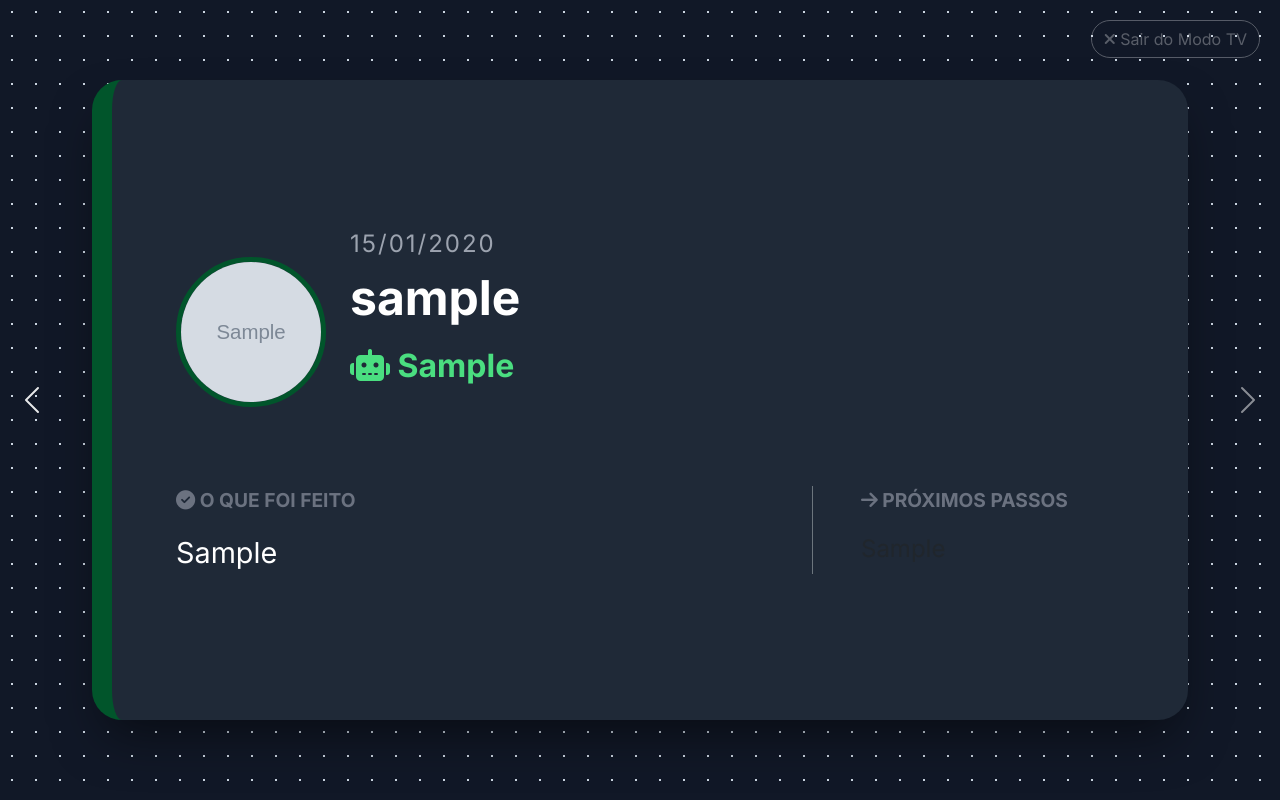
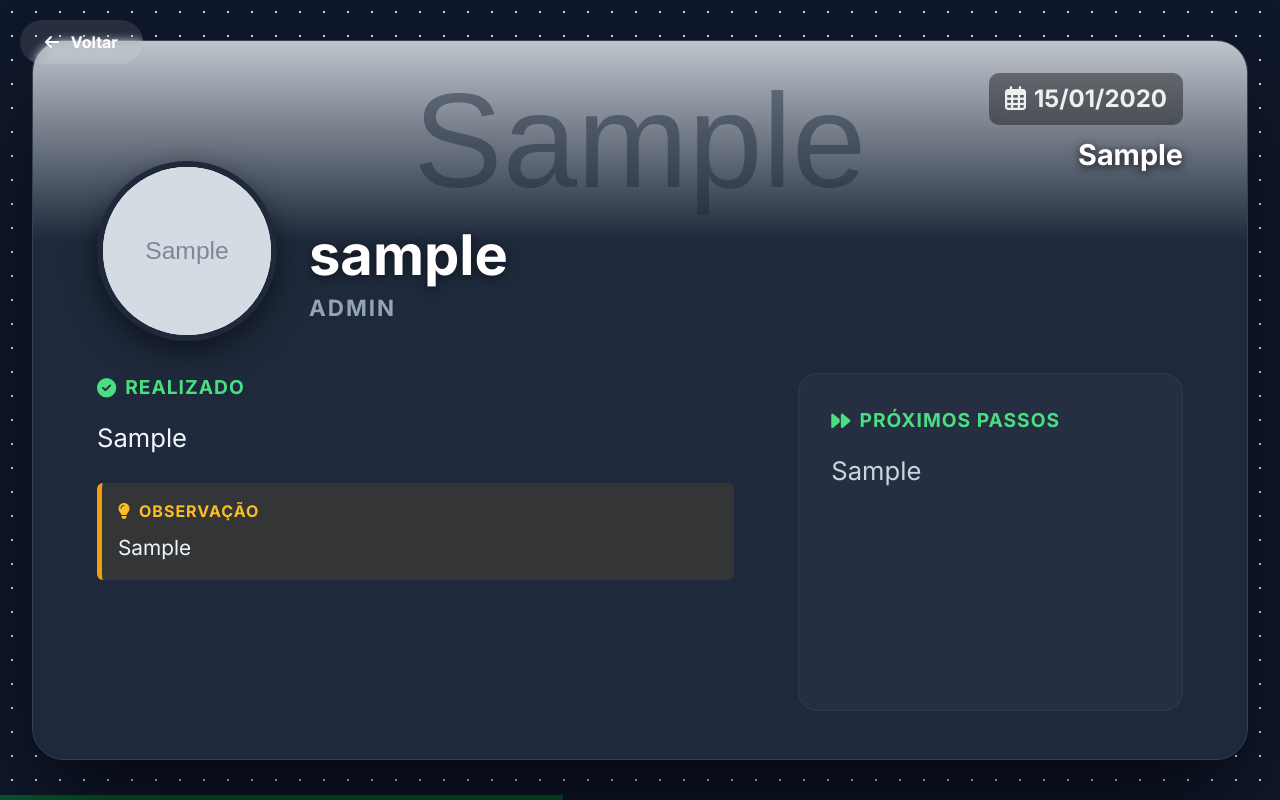
Before and after one commit to LucasZick/lab_logbook, a Flask app: template app/templates/tv_mode.html in a window 1280 px wide. Run offline with Flask 3, Linux system fonts and the light colour scheme; tables that the repository leaves empty hold one stand-in row (values such as "Sample post"); the template is opened without the code that fills it: values that come from a table or form of the project are taken from there, most other values are stand-ins (such as "Sample title", 1, 10 or a date in 2020); grey boxes marked "Sample" are stand-in pictures.

Commit message:
melhorado carrossel do modo TV

```diff
--- a/app/templates/dashboard.html
+++ b/app/templates/dashboard.html
@@ -265,7 +265,7 @@
                 data: {
                     labels: {{ dates_labels | tojson }},
                     datasets: [{
-                        label: 'Registos',
+                        label: 'Registros',
                         data: {{ dates_counts | tojson }},
                         backgroundColor: '#01552b',
                         borderRadius: 4,
--- a/app/templates/tv_mode.html
+++ b/app/templates/tv_mode.html
@@ -2,99 +2,241 @@
 
 {% block content %}
 <style>
-    /* Removemos o container padrão para usar largura total */
-    main.container { max-width: 100% !important; padding: 0 !important; margin: 0 !important; }
-    nav, footer { display: none !important; } /* Esconde menus para imersão */
+    /* --- 1. CONFIGURAÇÃO GERAL DO MODO TV --- */
+    nav, footer { display: none !important; }
+    main.container { max-width: 100% !important; padding: 0 !important; margin: 0 !important; height: 100vh; }
 
-    body { background-color: #111827; color: white; overflow: hidden; }
+    body {
+        background-color: #0f172a; /* Azul muito escuro (quase preto) */
+        color: white;
+        overflow: hidden;
+        font-family: 'Inter', sans-serif;
+    }
 
+    /* --- 2. O CARTÃO GIGANTE (TV CARD) --- */
     .carousel-item {
         height: 100vh;
-        padding: 5rem;
+        padding: 2rem; /* Margem da borda da TV */
+        display: flex;
+        align-items: center;
+        justify-content: center;
     }
 
     .tv-card {
-        background: #1f2937;
-        border-radius: 30px;
-        padding: 4rem;
-        height: 80vh;
+        background: #1e293b; /* Cinza azulado escuro */
+        border-radius: 32px;
+        width: 100%;
+        max-width: 1600px;
+        height: 90vh; /* Ocupa 90% da altura */
         display: flex;
         flex-direction: column;
-        justify-content: center;
-        border-left: 20px solid #01552b; /* Faixa verde da marca */
-        box-shadow: 0 25px 50px -12px rgba(0, 0, 0, 0.5);
+        overflow: hidden; /* Para a capa não sair das bordas arredondadas */
+        box-shadow: 0 50px 100px -20px rgba(0, 0, 0, 0.7);
+        border: 1px solid #334155;
+        position: relative;
+    }
+
+    /* --- 3. A NOVA CAPA (BANNER) --- */
+    .tv-cover {
+        height: 25vh; /* Ocupa 25% da altura do cartão */
+        width: 100%;
+        background-size: cover;
+        background-position: center;
+        position: relative;
+    }
+    /* Overlay escuro na capa para garantir que textos brancos (se houver) se leiam */
+    .tv-cover::after {
+        content: ''; position: absolute; top: 0; left: 0; right: 0; bottom: 0;
+        background: linear-gradient(to bottom, rgba(0,0,0,0.1), rgba(30, 41, 59, 1));
+    }
+
+    /* --- 4. CABEÇALHO (AVATAR + NOME) --- */
+    .tv-header {
+        padding: 0 4rem;
+        margin-top: -80px; /* Puxa para cima da capa */
+        display: flex;
+        align-items: flex-end;
+        position: relative;
+        z-index: 10;
+        margin-bottom: 2rem;
     }
 
     .tv-avatar {
-        width: 150px; height: 150px;
+        width: 180px; height: 180px;
         border-radius: 50%;
-        border: 5px solid #01552b;
+        border: 6px solid #1e293b; /* Borda da mesma cor do fundo do cartão para "cortar" a capa */
         object-fit: cover;
+        box-shadow: 0 10px 30px rgba(0,0,0,0.5);
+        background-color: #fff;
     }
 
-    .tv-date { font-size: 1.5rem; color: #9ca3af; text-transform: uppercase; letter-spacing: 2px; }
-    .tv-author { font-size: 3rem; font-weight: 800; margin-bottom: 0.5rem; }
-    .tv-project { font-size: 2rem; color: #4ade80; font-weight: 600; margin-bottom: 3rem; }
+    .tv-identity {
+        margin-left: 2rem;
+        margin-bottom: 1rem;
+    }
 
-    .tv-content-label { font-size: 1.2rem; text-transform: uppercase; color: #6b7280; font-weight: 700; margin-bottom: 1rem; }
-    .tv-content-text { font-size: 1.8rem; line-height: 1.5; white-space: pre-wrap; }
+    .tv-author {
+        font-size: 3.5rem;
+        font-weight: 800;
+        color: #ffffff;
+        text-shadow: 0 2px 10px rgba(0,0,0,0.5);
+        line-height: 1;
+    }
 
-    /* Botão de Sair discreto */
-    .btn-exit { position: absolute; top: 20px; right: 20px; opacity: 0.3; color: white; z-index: 9999; }
-    .btn-exit:hover { opacity: 1; }
+    .tv-role {
+        font-size: 1.4rem;
+        color: #94a3b8; /* Cinza claro legível */
+        font-weight: 600;
+        text-transform: uppercase;
+        letter-spacing: 2px;
+        margin-top: 0.5rem;
+    }
+
+    /* --- 5. CONTEÚDO E LEGIBILIDADE --- */
+    .tv-body {
+        padding: 0 4rem 3rem 4rem;
+        flex-grow: 1;
+        display: flex;
+        gap: 4rem;
+    }
+
+    /* Colunas */
+    .col-left { flex: 2; } /* 66% largura */
+    .col-right {
+        flex: 1;
+        background: rgba(255, 255, 255, 0.03); /* Fundo sutil */
+        border-radius: 20px;
+        padding: 2rem;
+        border: 1px solid rgba(255,255,255,0.05);
+    }
+
+    /* Títulos das Secções */
+    .tv-label {
+        font-size: 1.2rem;
+        text-transform: uppercase;
+        color: #4ade80; /* Verde Neon para alto contraste */
+        font-weight: 700;
+        margin-bottom: 1rem;
+        letter-spacing: 1px;
+        display: flex; align-items: center;
+    }
+
+    /* Texto do Log (CORRIGIDO PARA LEGIBILIDADE) */
+    .tv-text {
+        font-size: 1.6rem;
+        line-height: 1.6;
+        white-space: pre-wrap;
+        color: #f1f5f9; /* Branco quase puro */
+        font-weight: 400;
+    }
+
+    /* Data e Projeto */
+    .tv-meta {
+        position: absolute;
+        top: 2rem;
+        right: 4rem;
+        text-align: right;
+        z-index: 20;
+    }
+    .tv-date {
+        font-size: 1.5rem;
+        color: rgba(255,255,255,0.9);
+        font-weight: 700;
+        background: rgba(0,0,0,0.4);
+        padding: 0.5rem 1rem;
+        border-radius: 10px;
+        backdrop-filter: blur(5px);
+        margin-bottom: 0.5rem;
+        display: inline-block;
+    }
+    .tv-project {
+        font-size: 1.8rem;
+        color: #fff;
+        font-weight: 800;
+        text-shadow: 0 2px 10px rgba(0,0,0,0.8);
+    }
+
+    /* Botão Sair */
+    .btn-exit {
+        position: fixed; top: 20px; left: 20px;
+        background: rgba(255,255,255,0.1); color: white; border: none;
+        padding: 10px 25px; border-radius: 50rem; transition: 0.3s;
+        z-index: 9999; text-decoration: none; font-weight: 600;
+        backdrop-filter: blur(5px);
+    }
+    .btn-exit:hover { background: rgba(255,255,255,0.25); color: white; }
 </style>
 
-<a href="{{ url_for('main.dashboard') }}" class="btn-exit btn btn-outline-light rounded-pill"><i class="fas fa-times"></i> Sair do Modo TV</a>
+<a href="{{ url_for('main.dashboard') }}" class="btn-exit"><i class="fas fa-arrow-left me-2"></i> Voltar</a>
 
-<div id="dailyCarousel" class="carousel slide carousel-fade" data-bs-ride="carousel" data-bs-interval="10000"> <div class="carousel-inner">
+<div id="tvCarousel" class="carousel slide carousel-fade" data-bs-ride="carousel" data-bs-interval="15000" data-bs-pause="false">
+    <div class="carousel-inner h-100">
 
         {% if logs %}
             {% for log in logs %}
             <div class="carousel-item {% if loop.first %}active{% endif %}">
-                <div class="container">
+                <div class="container-fluid p-0 d-flex align-items-center justify-content-center h-100">
+
                     <div class="tv-card">
-                        <div class="d-flex align-items-center mb-5">
-                            <img src="{{ url_for('static', filename='profile_pics/' + log.author.image_file) }}" class="tv-avatar me-4">
-                            <div>
-                                <div class="tv-date">{{ log.entry_date.strftime('%d/%m/%Y') }}</div>
+
+                        <div class="tv-cover"
+                             style="background-image: url('{{ url_for('static', filename='profile_pics/' + log.author.cover_file) }}');">
+                        </div>
+
+                        <div class="tv-meta">
+                            <div class="tv-date"><i class="far fa-calendar-alt me-2"></i>{{ log.entry_date.strftime('%d/%m/%Y') }}</div>
+                            <div class="tv-project">{{ log.project }}</div>
+                        </div>
+
+                        <div class="tv-header">
+                            <img src="{{ url_for('static', filename='profile_pics/' + log.author.image_file) }}" class="tv-avatar">
+                            <div class="tv-identity">
                                 <div class="tv-author">{{ log.author.username }}</div>
-                                <div class="tv-project"><i class="fas fa-robot"></i> {{ log.project }}</div>
+                                <div class="tv-role">{{ log.author.role }}</div>
                             </div>
                         </div>
 
-                        <div class="row">
-                            <div class="col-8">
-                                <div class="tv-content-label"><i class="fas fa-check-circle"></i> O que foi feito</div>
-                                <div class="tv-content-text">{{ log.tasks_completed | truncate(250) }}</div>
+                        <div class="tv-body">
+                            <div class="col-left">
+                                <div class="tv-label"><i class="fas fa-check-circle me-2"></i> Realizado</div>
+                                <div class="tv-text">{{ log.tasks_completed | truncate(400) }}</div>
+
+                                {% if log.observations %}
+                                    <div class="mt-4 p-3 rounded" style="background: rgba(245, 158, 11, 0.1); border-left: 5px solid #f59e0b;">
+                                        <div class="tv-label" style="color: #fbbf24; font-size: 1rem; margin-bottom: 0.5rem;">
+                                            <i class="fas fa-lightbulb me-2"></i> Observação
+                                        </div>
+                                        <div class="tv-text" style="font-size: 1.3rem;">{{ log.observations }}</div>
+                                    </div>
+                                {% endif %}
                             </div>
-                            <div class="col-4 border-start border-secondary ps-5">
-                                <div class="tv-content-label"><i class="fas fa-arrow-right"></i> Próximos Passos</div>
-                                <div class="tv-content-text text-muted" style="font-size: 1.5rem;">{{ log.next_steps | truncate(100) }}</div>
+
+                            <div class="col-right">
+                                <div class="tv-label"><i class="fas fa-forward me-2"></i> Próximos Passos</div>
+                                <div class="tv-text" style="color: #cbd5e1;">{{ log.next_steps | truncate(150) }}</div>
                             </div>
                         </div>
+
                     </div>
                 </div>
             </div>
             {% endfor %}
         {% else %}
             <div class="carousel-item active">
-                <div class="container d-flex align-items-center justify-content-center" style="height: 100vh;">
-                    <div class="text-center">
-                        <i class="fas fa-bed fa-5x text-secondary mb-4"></i>
-                        <h1 class="display-1 fw-bold">Silêncio no Lab...</h1>
-                        <h3 class="text-muted">Nenhum registo nas últimas 24h.</h3>
-                    </div>
+                <div class="d-flex flex-column align-items-center justify-content-center h-100 text-center">
+                    <i class="fas fa-moon fa-6x text-secondary mb-4"></i>
+                    <h1 class="display-1 fw-bold text-white">Modo de Espera</h1>
+                    <h3 class="text-muted">Sem registos recentes para exibir.</h3>
                 </div>
             </div>
         {% endif %}
 
     </div>
 
-    <button class="carousel-control-prev" type="button" data-bs-target="#dailyCarousel" data-bs-slide="prev" style="width: 5%;">
-        <span class="carousel-control-prev-icon" aria-hidden="true"></span>
-    </button>
-    <button class="carousel-control-next" type="button" data-bs-target="#dailyCarousel" data-bs-slide="next" style="width: 5%;">
-        <span class="carousel-control-next-icon" aria-hidden="true"></span>
-    </button>
+    <div style="position: absolute; bottom: 0; left: 0; height: 5px; background: #01552b; width: 100%; animation: progress 15s linear infinite;"></div>
 </div>
+
+<style>
+    @keyframes progress { from { width: 0; } to { width: 100%; } }
+</style>
 {% endblock %}
```
